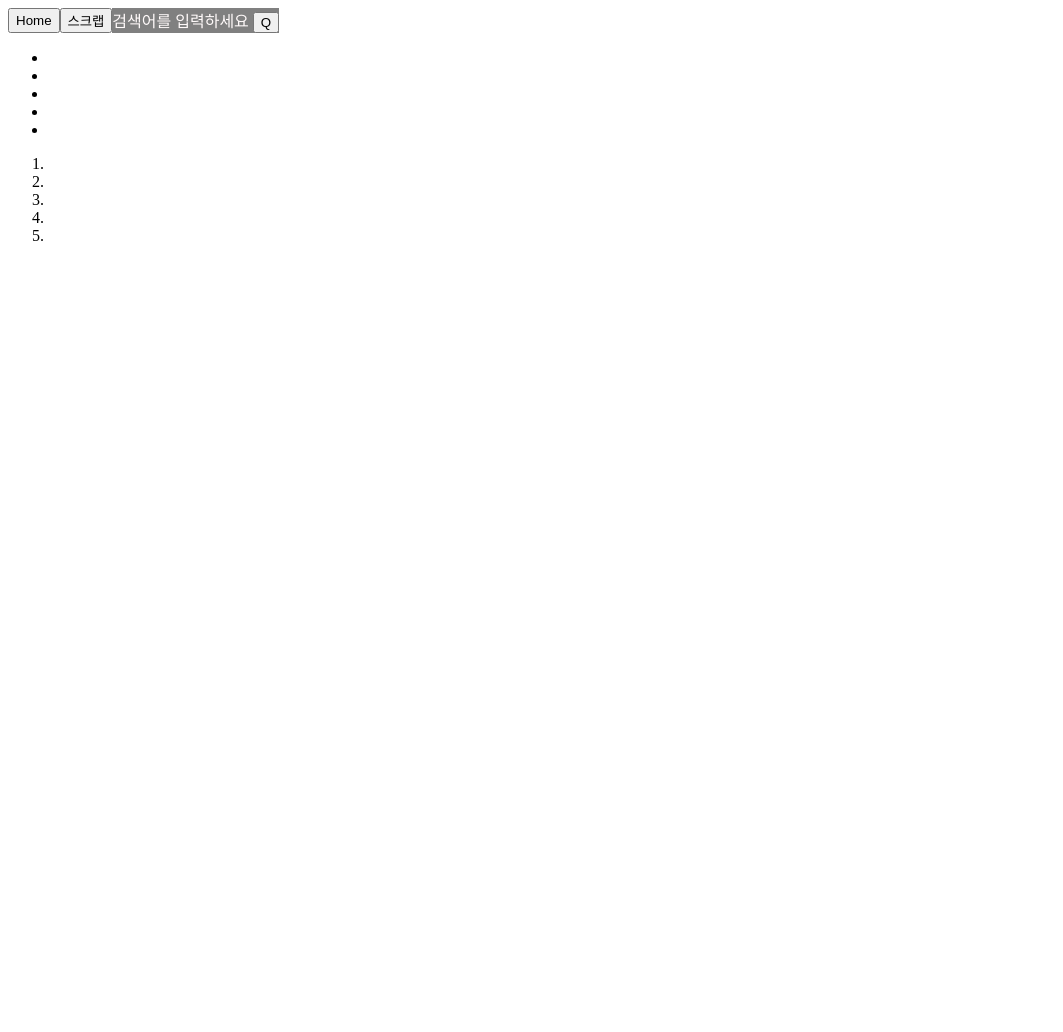
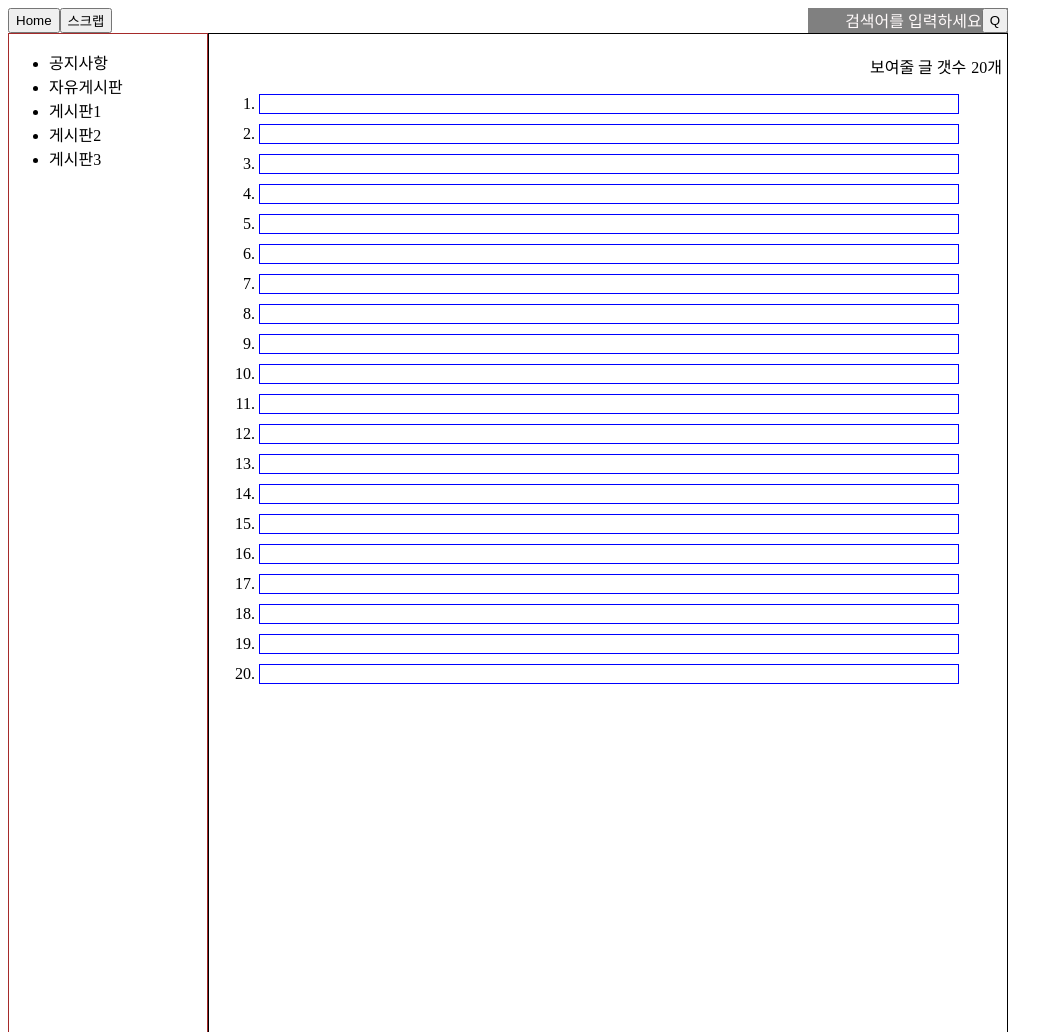
Before and after one commit to dpclfk/board, a plain HTML site: page board.html in a window 1280 px wide. Shown: the top 1032 px of the page, without its empty margins (0-1063 px from the left). Before the commit the page ends 800 px from the top, so only its background shows below. Drawn offline with Linux system fonts and the light colour scheme.

Commit message:
메인메뉴

```diff
--- a/board.css
+++ b/board.css
@@ -4,14 +4,60 @@
 
 #width-size {
   width: 1000px;
+  overflow: auto;
 }
 
 #home-list {
   display: flex;
+  width: 1000px;
+  position: relative;
 }
 
 #search {
   color: snow;
   background-color: gray;
-  right: 0%;
+  width: 200px;
+  margin-left: auto;
+  display: flex;
+  justify-content: end;
 }
+
+#search-box {
+  width: auto;
+  text-align: end;
+  overflow: hidden;
+}
+
+#main {
+  display: flex;
+  width: 1000px;
+}
+
+#board-list {
+  width: 200px;
+  height: 1000px;
+  border: 1px solid brown;
+}
+
+#post-top {
+  display: flex;
+  margin-top: 20px;
+  justify-content: end;
+  margin-right: 5px;
+}
+
+#show-number {
+  margin-left: 5px;
+}
+
+#post-list {
+  width: 800px;
+  height: 1000px;
+  border: 1px solid black;
+}
+
+#post-list ol li {
+  border: 1px solid blue;
+  width: 700px;
+  margin: 10px;
+}
--- a/board.html
+++ b/board.html
@@ -11,21 +11,41 @@
         <button>Home</button>
         <button>스크랩</button>
         <div id="search">
-          검색어를 입력하세요
+          <div id="search-box">검색어를 입력하세요</div>
           <button>Q</button>
         </div>
       </div>
+      <div id="main">
         <div id="board-list">
           <ul>
+            <li>공지사항</li>
+            <li>자유게시판</li>
+            <li>게시판1</li>
+            <li>게시판2</li>
+            <li>게시판3</li>
+          </ul>
+        </div>
+        <div id="post-list">
+          <div id="post-top">
+            <div id="show-post">보여줄 글 갯수</div>
+            <div id="show-number">20개</div>
+          </div>
+          <ol>
             <li></li>
             <li></li>
             <li></li>
             <li></li>
             <li></li>
-        </ul>
-      </div>
-      <div id="post-list">
-        <ol>
+            <li></li>
+            <li></li>
+            <li></li>
+            <li></li>
+            <li></li>
+            <li></li>
+            <li></li>
+            <li></li>
+            <li></li>
+            <li></li>
             <li></li>
             <li></li>
             <li></li>
@@ -34,5 +54,6 @@
           </ol>
         </div>
       </div>
+    </div>
   </body>
 </html>
```
Lines whose indentation alone changed are shown as unchanged.
